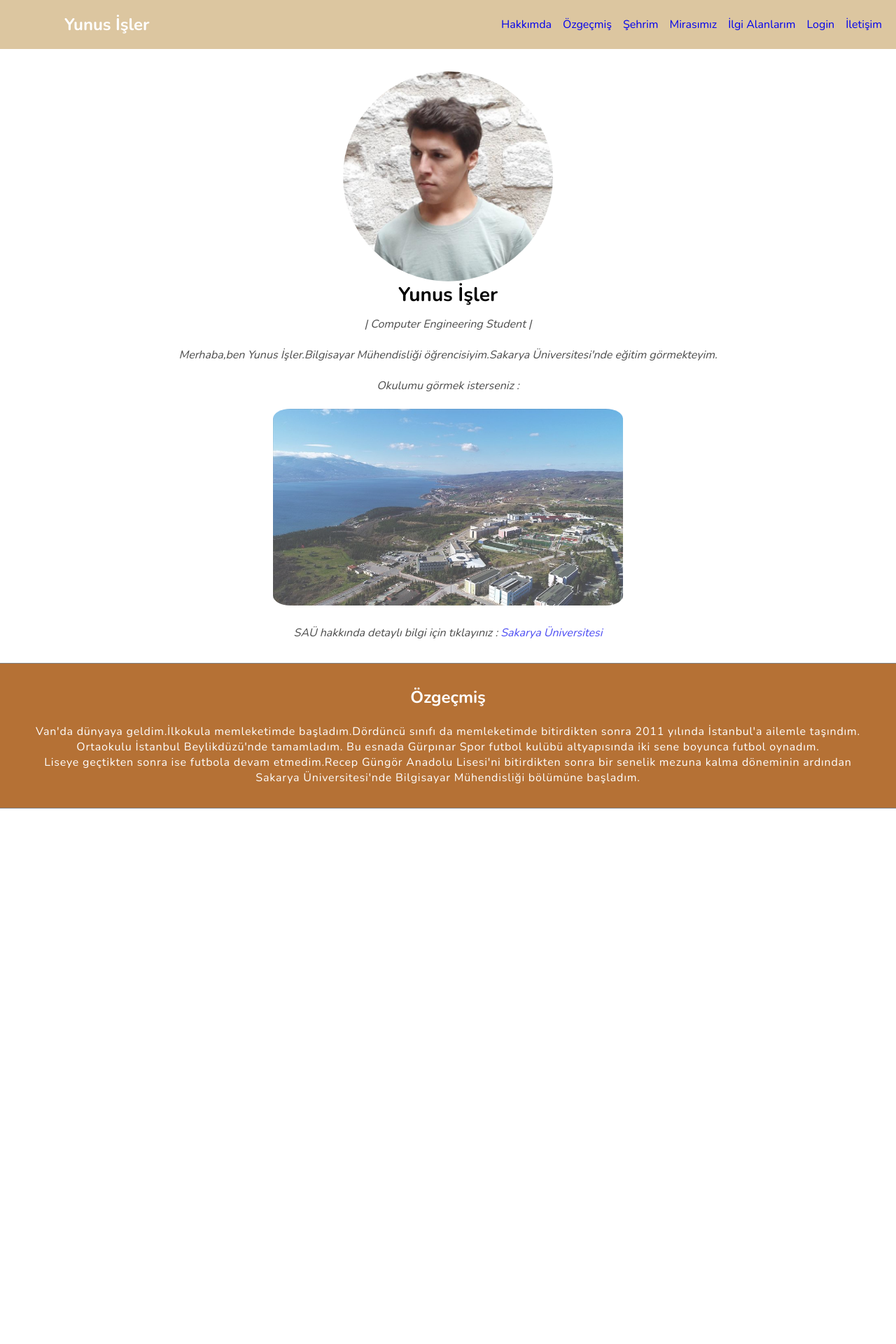
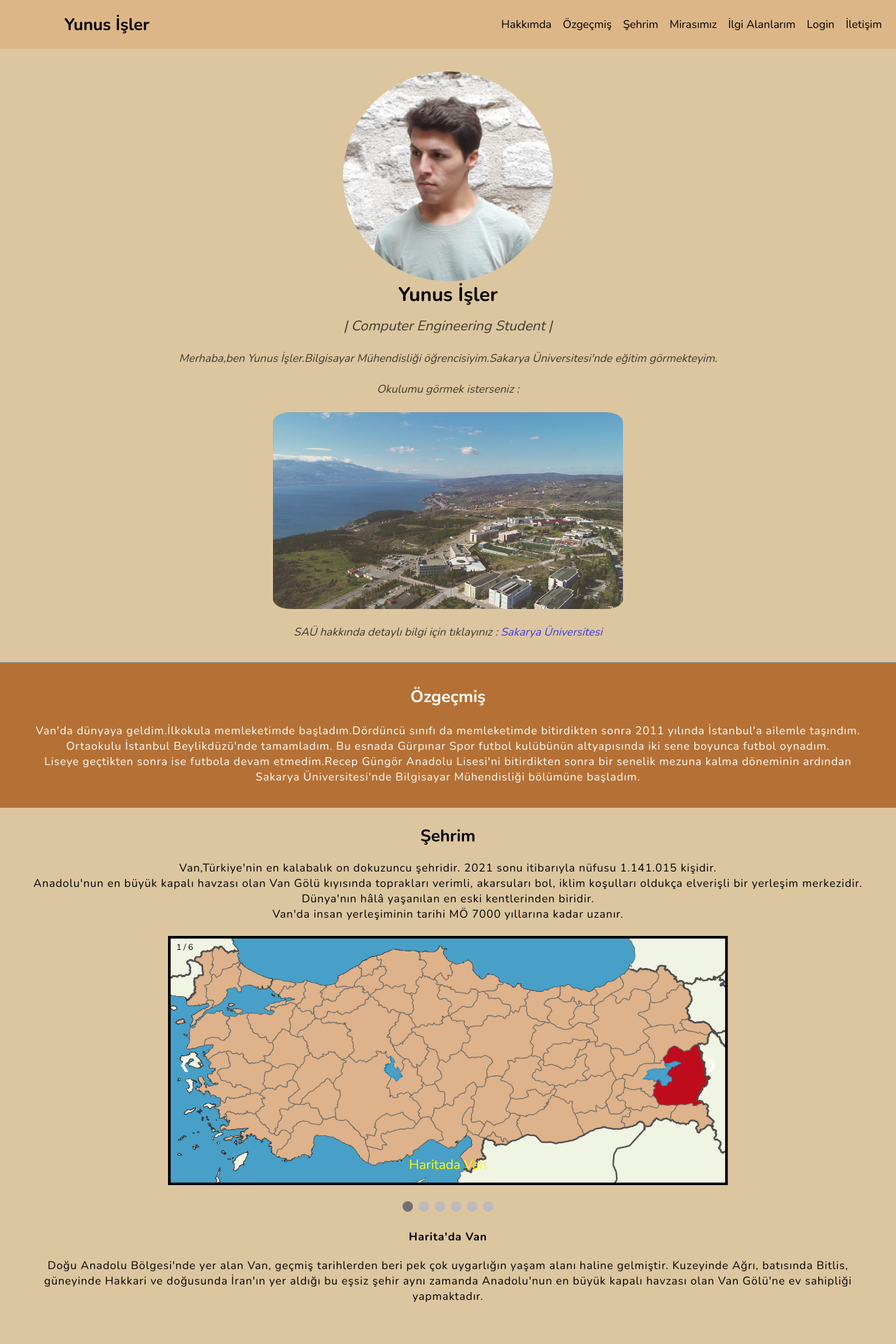
Before and after one commit to yunuis/WebSitem, a PHP site: page / in a window 1280 px wide. Shown: the top 1920 px of the page at 70% size. Before the commit the page ends 1155 px from the top, so only its background shows below. Run offline with PHP 8.4, Linux system fonts and the light colour scheme; some web fonts are replaced.

Commit message:
şehrim kısmı tamamlandı ve bazı stiller değiştirildi' git status

```diff
--- a/CSS/main.css
+++ b/CSS/main.css
@@ -28,48 +28,155 @@ html{
 }
 #navbar ul li a{
     padding:0.5rem;
+    color: black;
 }
 #navbar ul li a:hover{
     background-color:#b57135;
     border-radius: 7px;
 }
 /* HAKKIMDA KISMI */
-#hakkımda{
+#hakkimda{
     display: flex;
     flex-direction: column;
     justify-content: center;
     align-items: center;
     padding: 2rem;
     border-bottom: 1px solid grey;
+    background-color: #dcc6a0;
 }
-#hakkımda .img{
+#hakkimda .img{
     max-width: 100%;
     height: auto;
     border-radius: 100%;
 }
-#hakkımda .img2{
+#hakkimda .img2{
     max-width: 100%;
     height: auto;
     border-radius: 5%;
 }
-#hakkımda .name h2{
+#hakkimda .name h2{
     margin-bottom: 0.75rem;
 }
-#hakkımda .name p{
+#hakkimda .name p{
     opacity: 0.7;
     font-style: italic;
 }
 /* ÖZGEÇMİŞ KISMI */
-#özgeçmiş{
+#ozgecmis{
     color: #fff;
-    display: flex;
-    flex-direction: column;
     justify-content: center;
     align-items: center;
     padding: 2rem;
     border-bottom: 1px solid grey;
 }
-#özgeçmiş p{
+#ozgecmis p{
     text-align: center;
     letter-spacing: 0.8px;
 }
+#sehrim{
+    color: black;
+    justify-content: center;
+    padding: 1.5rem;
+}
+#sehrim p{
+    text-align: center;
+    padding: 1.2rem;
+    letter-spacing: 0.8px;
+}
+.mySlides {display: none;}
+img {vertical-align: middle;
+max-height: 400px;}
+
+/* Slideshow container */
+.slideshow-container {
+  max-width: 800px;
+  position: relative;
+  margin: auto;
+  align-items: center;
+}
+
+/* Next & previous buttons */
+.prev, .next {
+  cursor: pointer;
+  position: absolute;
+  top: 50%;
+  width: auto;
+  padding: 16px;
+  margin-top: -22px;
+  color: white;
+  font-weight: bold;
+  font-size: 18px;
+  transition: 0.6s ease;
+  border-radius: 0 3px 3px 0;
+  user-select: none;
+}
+
+/* Position the "next button" to the right */
+.next {
+  right: 0;
+  border-radius: 3px 0 0 3px;
+}
+
+/* On hover, add a black background color with a little bit see-through */
+.prev:hover, .next:hover {
+  background-color: rgba(0,0,0,0.8);
+}
+
+/* Caption text */
+.text {
+  color: #ffff00fd;
+  font-size: 19px;
+  padding: 8px 12px;
+  position: absolute;
+  bottom: 8px;
+  width: 100%;
+  text-align: center;
+}
+
+/* Number text (1/3 etc) */
+.numbertext {
+  color: #f2f2f2;
+  font-size: 12px;
+  padding: 8px 12px;
+  position: absolute;
+  top: 0;
+}
+
+/* The dots/bullets/indicators */
+.dot {
+  cursor: pointer;
+  height: 15px;
+  width: 15px;
+  margin: 0 2px;
+  background-color: #bbb;
+  border-radius: 50%;
+  display: inline-block;
+  transition: background-color 0.6s ease;
+}
+
+.active, .dot:hover {
+  background-color: #717171;
+}
+
+/* Fading animation */
+.fade {
+  animation-name: fade;
+  animation-duration: 1.5s;
+}
+
+@keyframes fade {
+  from {opacity: .4}
+  to {opacity: 1}
+}
+
+/* On smaller screens, decrease text size */
+@media only screen and (max-width: 300px) {
+  .prev, .next,.text {font-size: 11px}
+}
+ .gorsel-bilgi{
+    align-items: center;
+    color: black;
+    text-align: center;
+    padding: 1.2rem;
+    letter-spacing: 0.8px;
+ }
--- a/index.html
+++ b/index.html
@@ -3,60 +3,205 @@
 <head>
     <meta charset="UTF-8">
     <meta http-equiv="X-UA-Compatible" content="IE=edge">
-    <meta name="viewport" content="width=device-width, initial-scale=1.0">
+    <meta name="viewport" content="width=device-width, initial-scale=1">
     <title>YUNUS İŞLER</title>
     <meta name="keyword"content="website yunus işler">
     <meta name="description"content="personel website - kişisel web sayfası">
+    <link rel="stylesheet" href="css/main.css">
     <link rel="stylesheet" href="css/global.css">
-    <link rel="stylesheet" href="css/main.css">
+    <link rel="stylesheet" href="css/scriptim.js">
     <!--FONTS GOOGLE-->
     <link rel="preconnect" href="https://fonts.googleapis.com">
     <link rel="preconnect" href="https://fonts.gstatic.com" crossorigin>
     <link href="https://fonts.googleapis.com/css2?family=Macondo&family=Nunito:wght@400;700&display=swap" rel="stylesheet">
 </head>
 <body>
-        <header class="cream-light">
+        <header class="cream-mid">
         <div class="container"></div>
         <nav id="navbar" >
-        <h1>Yunus İşler</h1>
+        <h1 style="color:black">Yunus İşler</h1>
         <ul>
-            <li><a href="#hakkımda">Hakkımda</a></li>
-            <li><a href="#özgeçmiş">Özgeçmiş</a></li>
-            <li><a href="#şehrim">Şehrim</a></li>
-            <li><a href="#mirasımız">Mirasımız</a></li>
-            <li><a href="#ilgi Alanlarım">İlgi Alanlarım</a></li>
+            <li><a href="#hakkimda">Hakkımda</a></li>
+            <li><a href="#ozgecmis">Özgeçmiş</a></li>
+            <li><a href="#sehrim">Şehrim</a></li>
+            <li><a href="#mirasimiz">Mirasımız</a></li>
+            <li><a href="#ilgi-alanlarım">İlgi Alanlarım</a></li>
             <li><a href="#login">Login</a></li>
-            <li><a href="#iletişim">İletişim</a></li>
+            <li><a href="#iletisim">İletişim</a></li>
          </ul>
          </nav>
     </div>
    </header>
-   <section id="hakkımda">
+   <section id="hakkimda">
     <img src="images/me.jpg" alt="Yunus İşler" height="300px" width="300px" class="img">
     <div class="name text-center">
         <h2 class="heading-big">Yunus İşler</h2>
-        <p>| Computer Engineering Student |</p> <br>
+        <p class="heading-small">| Computer Engineering Student |</p> <br>
         <p style="color: black;">Merhaba,ben Yunus İşler.Bilgisayar Mühendisliği öğrencisiyim.Sakarya Üniversitesi'nde eğitim görmekteyim.
         </p> <br>
-        <p>Okulumu görmek isterseniz : <br><br><img src="images/sau.jpg"alt="SAU" height="200"width="500"class="img2"></a></p> <br>
+        <p>Okulumu görmek isterseniz : <br><br>
+        <img src="images/sau.jpg"alt="SAU" height="200"width="500"class="img2"></a></p> <br>
         <p>SAÜ hakkında detaylı bilgi için tıklayınız :
-        <a href="https://tr.wikipedia.org/wiki/Sakarya_%C3%9Cniversitesi" target="_blank">Sakarya Üniversitesi</a></p>
+        <a href="https://tr.wikipedia.org/wiki/Sakarya_%C3%9Cniversitesi" target="_blank" style="color:blue;">Sakarya Üniversitesi</a></p>
     </div>
     </section>
-    <section id="özgeçmiş" class="bg cream-bold">
+    <section id="ozgecmis" class="cream-bold">
         <h3 class="text-center heading-medium">Özgeçmiş</h3> <br>
         <div>
             <p> Van'da dünyaya geldim.İlkokula memleketimde başladım.Dördüncü sınıfı da memleketimde bitirdikten sonra 2011 yılında
                 İstanbul'a ailemle taşındım. <br> Ortaokulu İstanbul Beylikdüzü'nde tamamladım.
-                Bu esnada Gürpınar Spor futbol kulübü altyapısında iki sene boyunca futbol oynadım. <br> Liseye geçtikten sonra ise
+                Bu esnada Gürpınar Spor futbol kulübünün altyapısında iki sene boyunca futbol oynadım. <br> Liseye geçtikten sonra ise
                 futbola devam etmedim.Recep Güngör Anadolu Lisesi'ni bitirdikten sonra bir senelik mezuna kalma
                 döneminin ardından <br> Sakarya Üniversitesi'nde Bilgisayar Mühendisliği bölümüne başladım.
             </p>
         </div>
+        <!----------------------------------SEHRIM KISMI------------------------------------------>
     </section>
+    <section id="sehrim"class="cream-light">
+        <h3 class="text-center heading-medium">Şehrim</h3>
+        <p>Van,Türkiye'nin en kalabalık on dokuzuncu şehridir. 2021 sonu itibarıyla nüfusu 1.141.015 kişidir.
+           <br> Anadolu'nun en büyük kapalı havzası olan Van Gölü kıyısında toprakları verimli, akarsuları bol,
+            iklim koşulları oldukça elverişli bir yerleşim merkezidir.
+            Dünya'nın hâlâ yaşanılan en eski kentlerinden biridir. <br>
+            Van'da insan yerleşiminin tarihi MÖ 7000 yıllarına kadar uzanır.
+        </p>
+
+    <div class="slideshow-container">
+
+        <div class="mySlides fade">
+          <div class="numbertext" style="color: black;">1 / 6</div>
+          <a href="#harita"><img src="images/van1.jpg" style="width:100%"></a>
+          <div class="text">Haritada Van</div>
+        </div>
+
+        <div class="mySlides fade">
+          <div class="numbertext" style="color: black;">2 / 6</div>
+          <a href="#gol"><img src="images/van2.jpg" style="width:100%"></a>
+          <div class="text">Van Gölü</div>
+        </div>
+
+        <div class="mySlides fade">
+          <div class="numbertext">3 / 6</div>
+          <a href="#kale"><img src="images/van3.jpg" style="width:100%"></a>
+          <div class="text">Van Kalesi</div>
+        </div>
+
+        <div class="mySlides fade">
+            <div class="numbertext">4 / 6</div>
+            <a href="#kedi"><img src="images/vankedisi.jpg" style="width:100%"></a>
+            <div class="text" style="color: black;">Van Kedisi</div>
+          </div>
+
+          <div class="mySlides fade">
+            <div class="numbertext" style="color: black;">5 / 6</div>
+            <a href="#akdamar"><img src="images/akdamar.jpg" style="width:100%"></a>
+            <div class="text" style="color: rgb(0, 0, 0);">Akdamar Adası</div>
+          </div>
+
+          <div class="mySlides fade">
+            <div class="numbertext">6 / 6</div>
+            <a href="#vanadokya"><img src="images/vanadokya..jpg" style="width:100%"></a>
+            <div class="text">Vanadokya Peri Bacaları</div>
+          </div>
 
 
+        <a class="prev" onclick="plusSlides(-1)">❮</a>
+        <a class="next" onclick="plusSlides(1)">❯</a>
 
+        </div>
+        <br>
 
+        <div style="text-align:center">
+          <span class="dot" onclick="currentSlide(1)"></span>
+          <span class="dot" onclick="currentSlide(2)"></span>
+          <span class="dot" onclick="currentSlide(3)"></span>
+          <span class="dot" onclick="currentSlide(4)"></span>
+          <span class="dot" onclick="currentSlide(5)"></span>
+          <span class="dot" onclick="currentSlide(6)"></span>
+        </div>
+        <div id="harita" class="gorsel-bilgi">
+            <h4 style="text-align: center;">Harita'da Van</h4>
+            <p>Doğu Anadolu Bölgesi'nde yer alan Van, geçmiş tarihlerden beri pek çok uygarlığın yaşam alanı haline gelmiştir.
+               Kuzeyinde Ağrı, batısında Bitlis, güneyinde Hakkari ve doğusunda İran'ın yer aldığı bu eşsiz şehir
+               aynı zamanda Anadolu'nun en büyük kapalı havzası olan Van Gölü'ne ev sahipliği yapmaktadır. </p>
+        </div>
+        <div id="gol" class="gorsel-bilgi">
+            <h4 style="text-align: center;">Van Gölü</h4>
+            <p>Türkiye'nin en büyük gölü olan Van Gölü, dünyanın en büyük sodalı gölü olma özelliğine sahiptir.
+                Bitlis ve Van illeri arasında yer alan bu gölün yüzölçümü 3713 km2'dir.
+                Halk tarafından "Van Denizi" olarak da adlandırılan Van Gölü'nde toplamda 4 ada bulunmaktadır.
+                Arpanak, Adır, Akdamar ve Kuşadası olarak isimlendirilen bu adalar 1990 yılında sit alanı ilan edilmiştir.
+                Su sporları için oldukça elverişli bir ortam sunan Van Gölü'ne geldiğinizde dalış yaparak
+                gölün içerisindeki su altı peribacaları olarak adlandırılan dünyanın en büyük mikrobiyalitleri ve
+                tarihi eserleri görebilirsiniz. Aynı zamanda su kayağı, kano gibi aktiviteler için de sıklıkla
+                tercih edilen Van Gölü'nde kum gözlemciliği, dağ yürüyüşü ve piknik yapmanın da keyfine varabilirsiniz.
+            </p>
+        </div>
+        <div id="kale" class="gorsel-bilgi">
+            <h4 style="text-align: center;">Van Kalesi</h4>
+            <p>Tarihin en önemli yansımalarından biri olan Van Kalesi, Urartu Kralı I.Sarduri tarafından M.Ö. 9. yüzyılın
+                ortalarında yaptırılmıştır. Kent merkezine 5 kilometre uzaklıkta yer alan Van Kalesinin içerisinde
+                Menua ve II.Sarduri kaya mezarları, Sardur Burcu, Analı Kız Açıkhava Tapınağı ve surlar yer almaktadır.
+                Sarp bir kayalık üzerine inşa edilen ve şehrin en önemli sembollerinden biri olarak görülen
+                Van Kalesi'nin büyük bir bölümü günümüze ulaşmayı başarmıştır.
+            </p>
+        </div>
+        <div id="kedi" class="gorsel-bilgi">
+            <h4 style="text-align: center;">Van Kedisi ve Van Kedi Evi</h4>
+            <p>Bir gözü mavi bir gözü yeşil Van kedileri, Van'ın en önemli sembollerinden biri olarak karşımıza çıkıyor.
+                1992 yılında Yüzüncü Yıl Üniversitesi tarafından Van kedisinin genetik, morfolojik ve fizyolojik
+                özelliklerini korumak amacıyla kurulan Van Kedi Evi, yıllardır yerli ve yabancı turistlerin ilgi odağı
+                haline geldi. Eğer kedilere meraklıysanız mutlaka Van'a geldiğinizde buraya uğramayı unutmayın.</p>
+        </div>
+        <div id="akdamar" class="gorsel-bilgi">
+            <h4 style="text-align: center;">Akdamar Adası</h4>
+            <p>
+                Ahtamar ve Ağtamar isimleriyle de bilinen Akdamar Adası, Van Gölü'nün en büyük ikinci adası olarak
+                karşımıza çıkıyor. Ada üzerinde yer alan Akdamar Kilisesi ise M.S. 915 yılında Kral I.Gagik
+                tarafından mimar Manuel'e yaptırılmıştır. Ortaçağ Ermeni mimarisi özelliklerinin gözler önüne
+                serildiği Akdamar Kilisesi'nin dış cephesinde hayvan ve bitki figürleri ilk bakışta dikkatleri
+                üzerine çekmektedir.Günümüzde ibadete açık olmayan kiliseyi Gevaş ilçesinden
+                hareket eden feribotlarla ziyaret edebilirsiniz.
+            </p>
+        </div>
+        <div id="vanadokya" class="gorsel-bilgi">
+            <h4 style="text-align: center;">Vanadokya Peri Bacaları</h4>
+            <p>
+                Van'ın Başkale ilçesine bağlı Yavuzlar Köyünde yer alan Vanadokya Peri Bacaları, oluşumu ile
+                peribacalarını anımsatmaktadır. Volkanik yapılı Yiğit Dağı'ndan çıkan metaryalin su ve rüzgarla
+                aşındırılmasıyla günümüzdeki görünümüne kavuşan bölgede toplamda 17 bin peribacası yer almaktadır.
+                Doğal güzelliğiyle görenleri kendine hayran bırakan Vanadokya'ya gelerek fotoğraf çekilebilir ve bu
+                doğa harikasını yakından görme şansını elde edebilirsiniz.
+            </p>
+        </div>
+    <script>
+        let slideIndex = 1;
+        showSlides(slideIndex);
+
+        function plusSlides(n) {
+          showSlides(slideIndex += n);
+        }
+
+        function currentSlide(n) {
+          showSlides(slideIndex = n);
+        }
+
+        function showSlides(n) {
+          let i;
+          let slides = document.getElementsByClassName("mySlides");
+          let dots = document.getElementsByClassName("dot");
+          if (n > slides.length) {slideIndex = 1}
+          if (n < 1) {slideIndex = slides.length}
+          for (i = 0; i < slides.length; i++) {
+            slides[i].style.display = "none";
+          }
+          for (i = 0; i < dots.length; i++) {
+            dots[i].className = dots[i].className.replace(" active", "");
+          }
+          slides[slideIndex-1].style.display = "block";
+          dots[slideIndex-1].className += " active";
+        }
+        </script>
+        </section>
 </body>
 </html>
```
Also changed, not shown: dnm.html (added, +248 -0 lines), CSS/scriptim.js (added), images/akdamar.jpg (added), images/van1.jpg (added), images/van2.jpg (added), images/van3.jpg (added), images/vanadokya..jpg (added), images/vankedisi.jpg (added).
